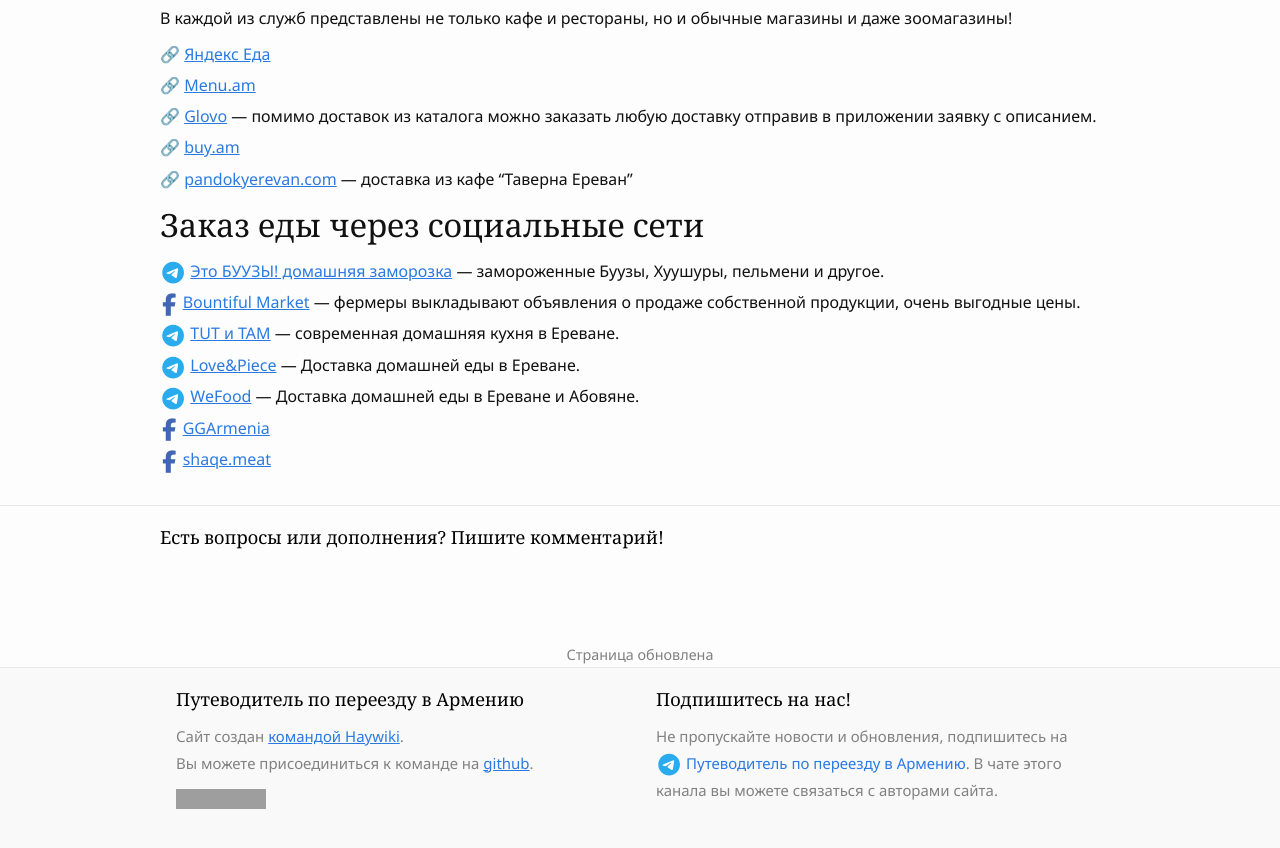
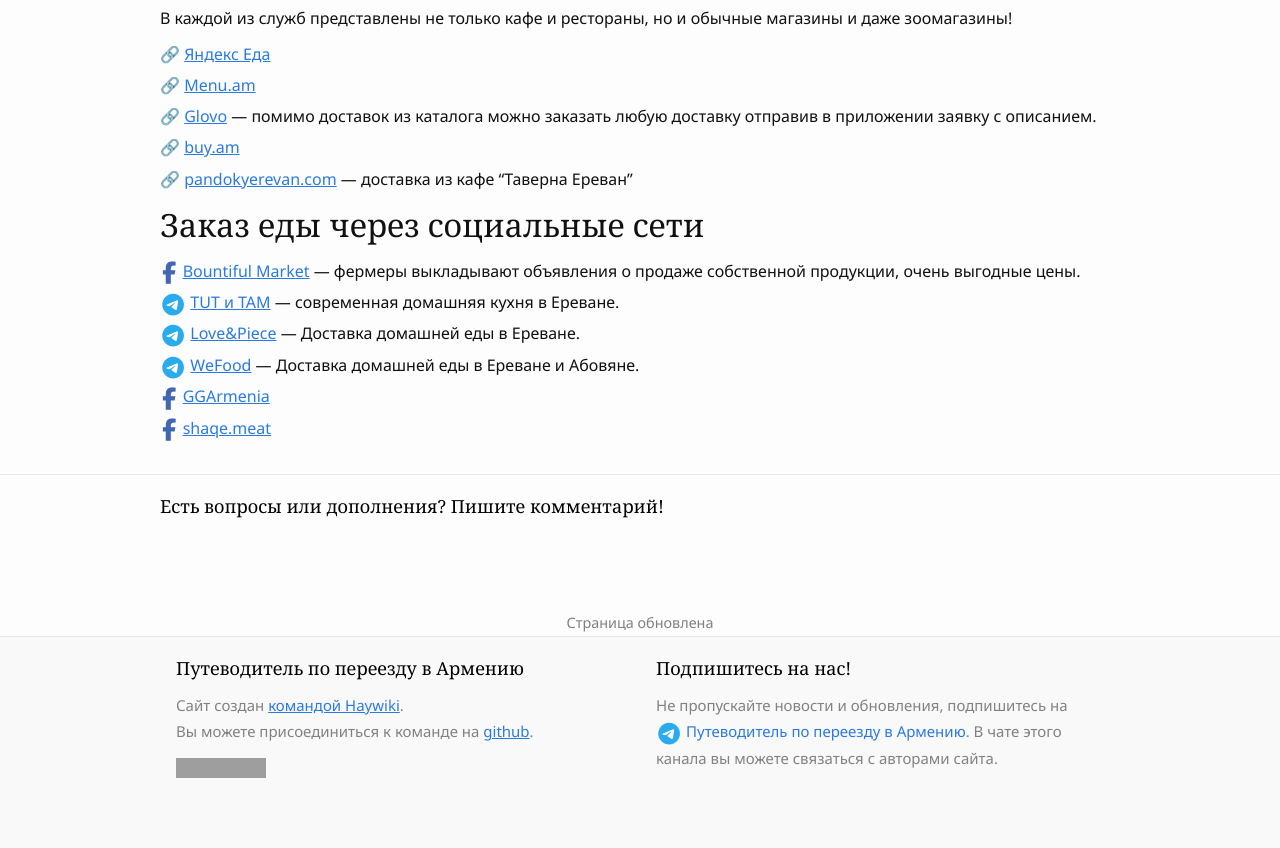
Before and after one commit to haywiki/haywiki.github.io, a Jekyll site: the page built from life/grocery.md, in a window 1280 px wide and 900 px high, scrolled down 968 px. Shown: the top 848 px of the window. Built offline with Jekyll 4.4.1, drawn with Linux system fonts in a browser that asks for light colours; nearby versions of some CDN libraries; a script that is not in the unit is left out; some of the changed lines change nothing that is shown; grey boxes are pictures that could not be loaded.

Commit message:
больше нет буузов

```diff
--- a/life/grocery.md
+++ b/life/grocery.md
@@ -41,7 +41,7 @@
 
 ## Заказ еды через социальные сети
 
-- <i class="fa-brands fa-telegram"></i> [Это БУУЗЫ! домашняя заморозка](https://t.me/erevanbuuz) — замороженные Буузы, Хуушуры, пельмени и другое.
+[//]: # (- <i class="fa-brands fa-telegram"></i> [Это БУУЗЫ! домашняя заморозка]&#40;https://t.me/erevanbuuz&#41; — замороженные Буузы, Хуушуры, пельмени и другое.)
 - <i class="fa-brands fa-facebook-f"></i> [Bountiful Market](https://www.facebook.com/groups/274732839916698/) — фермеры выкладывают объявления о продаже собственной продукции, очень выгодные цены.
 - <i class="fa-brands fa-telegram"></i> [ТUT и ТАМ](https://t.me/tut8tam) — современная домашняя кухня в Ереване.
 - <i class="fa-brands fa-telegram"></i> [Love&Piece](https://t.me/love_and_piece_am) — Доставка домашней еды в Ереване.
```
